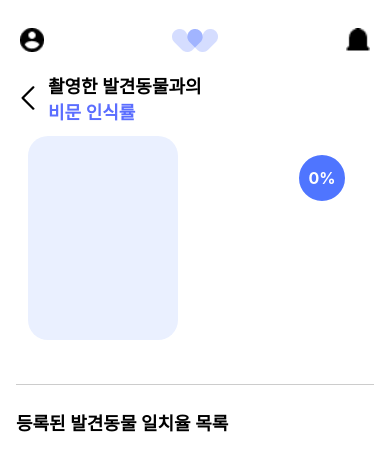
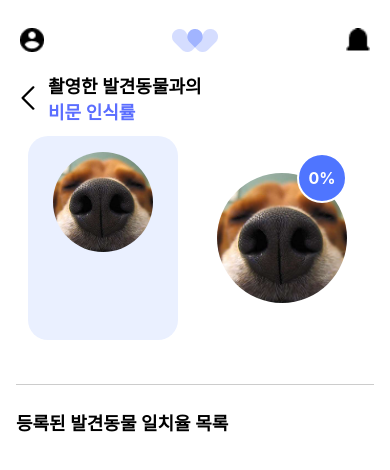
Before and after one commit to Pawtner-WithPet/WithPet_FE, a React Native app: screen /NoseResult in a window 390 px wide. Shown: the top 470 px of the page. Built offline with nearby package versions, Linux system fonts and the light colour scheme; no server answers.

Commit message:
시연 전 오류 수정

```diff
--- a/src/screens/Home/Nose/NoseList.tsx
+++ b/src/screens/Home/Nose/NoseList.tsx
@@ -122,7 +122,6 @@ const NoseScreen: React.FC = () => {
                   dogId: item.searchId,
                   type: "found",
                   from: "list",
-
                 })
               }
             />
--- a/src/screens/Home/Nose/NoseResult.tsx
+++ b/src/screens/Home/Nose/NoseResult.tsx
@@ -1,15 +1,6 @@
 import React, { useState, useEffect } from "react";
 import {
-  View,
-  Text,
-  StyleSheet,
-  Image,
-  Alert,
-  TouchableOpacity,
-  FlatList,
-  SafeAreaView,
-  ScrollView,
-  TextInput,
+  View,Text,StyleSheet,Image,Alert,TouchableOpacity,FlatList,SafeAreaView,ScrollView,TextInput,
 } from "react-native";
 import { useRoute, useNavigation  } from "@react-navigation/native";
 import type { RouteProp } from "@react-navigation/native";
@@ -17,9 +8,7 @@ import type { RootStackParamList } from "../../../types/NoseCamera";
 import Header from "../../../components/Header";
 import Svg, { Circle, Defs, LinearGradient, Stop } from "react-native-svg";
 import {
-  fetchNoseResult,
-  NoseResultResponse,
-  saveNoseprintResult,
+  fetchNoseResult,NoseResultResponse,saveNoseprintResult,
 } from "../../../services/api/NoseResult";
 import { Colors } from "../../../constants/colors";
 import type { BottomTabNavigationProp } from "@react-navigation/bottom-tabs";
@@ -84,7 +73,8 @@ const NoseResultScreen = () => {
         <View style={styles.imageRow}>
           <View style={styles.myNoseCard}>
             <Image
-              source={{ uri: matchedInfo?.nosePrintImg }}
+              source={require('../../../assets/images/nose.png')}
+              //source={{ uri: matchedInfo?.nosePrintImg }}
               style={styles.noseImage}
             />
             <Text style={styles.metaText}>
@@ -126,7 +116,8 @@ const NoseResultScreen = () => {
               />
             </Svg>
             <Image
-              source={{ uri: matchedInfo?.nosePrintImg }}
+              source={require('../../../assets/images/nose.png')}
+              //source={{ uri: matchedInfo?.nosePrintImg }}
               style={styles.noseImageSmall}
             />
             <View style={styles.matchOverlay}>
@@ -186,7 +177,8 @@ const NoseResultScreen = () => {
                   </Svg>
 
                   <Image
-                    source={{ uri: item.nosePrintImg }}
+                    source={require('../../../assets/images/nose.png')}
+                    //source={{ uri: item.nosePrintImg }}
                     style={styles.listImage}
                   />
                   <View style={styles.overlayCircle}>
```
Also changed, not shown: 1 other file (tests, documents, lock files or other folders).
